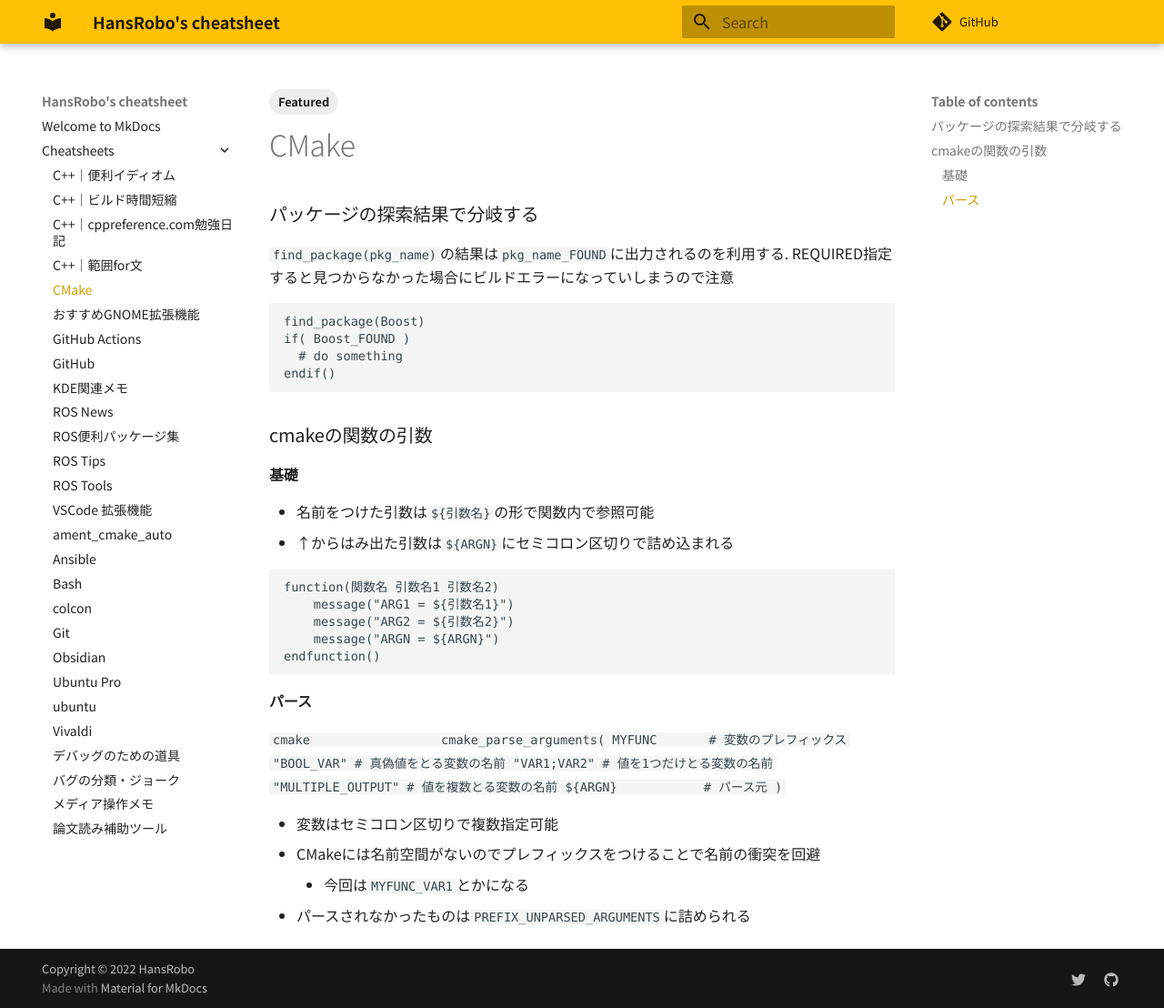
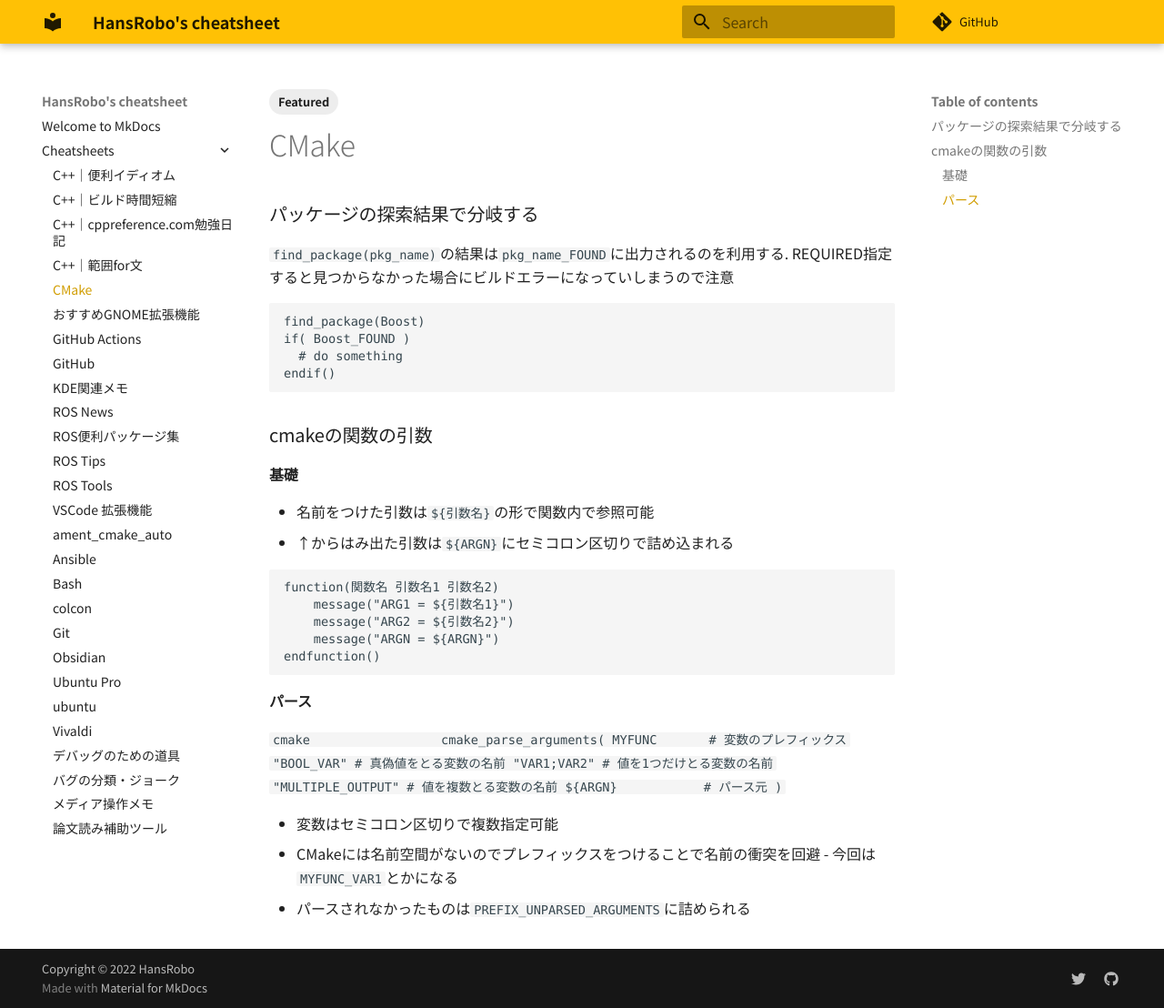
Before and after one commit to HansRobo/mycheatsheet_mkdocs, an MkDocs documentation site: the page built from docs/cheatsheets/CMake.md, in a window 1280 px wide and 1108 px high. Shown: the whole window at 91% size. Built offline with MkDocs 1.6.1 and Material for MkDocs 9.7.7, drawn with Linux system fonts in a browser that asks for light colours; some web fonts are replaced; comment, search, counter and statistics services are not loaded; part of the change alters nothing that is shown.

```diff
--- a/mkdocs.yml
+++ b/mkdocs.yml
@@ -41,6 +41,8 @@ markdown_extensions:
       smart_enable: all
   - pymdownx.caret
   - pymdownx.details
+  - mdx_truly_sane_lists:
+      nested_indent: 2
   # - pymdownx.emoji:
   #     emoji_generator: !!python/name:materialx.emoji.to_svg
   #     emoji_index: !!python/name:materialx.emoji.twemoji
```
